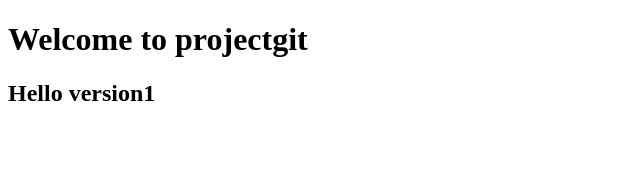
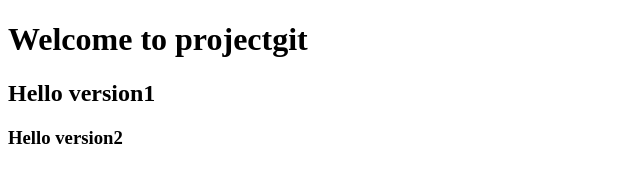
Before and after one commit to seetharam180/projectgit, a plain HTML site: page index.html in a window 1280 px wide. Shown: the whole page, without its empty margins (0-640 px from the left). Drawn offline with Linux system fonts and the light colour scheme.

Commit message:
version2

```diff
--- a/index.html
+++ b/index.html
@@ -8,5 +8,6 @@
 <body>
     <h1>Welcome to projectgit</h1>
     <h2>Hello version1</h2>
+    <h3>Hello version2</h3>
 </body>
 </html>
```
